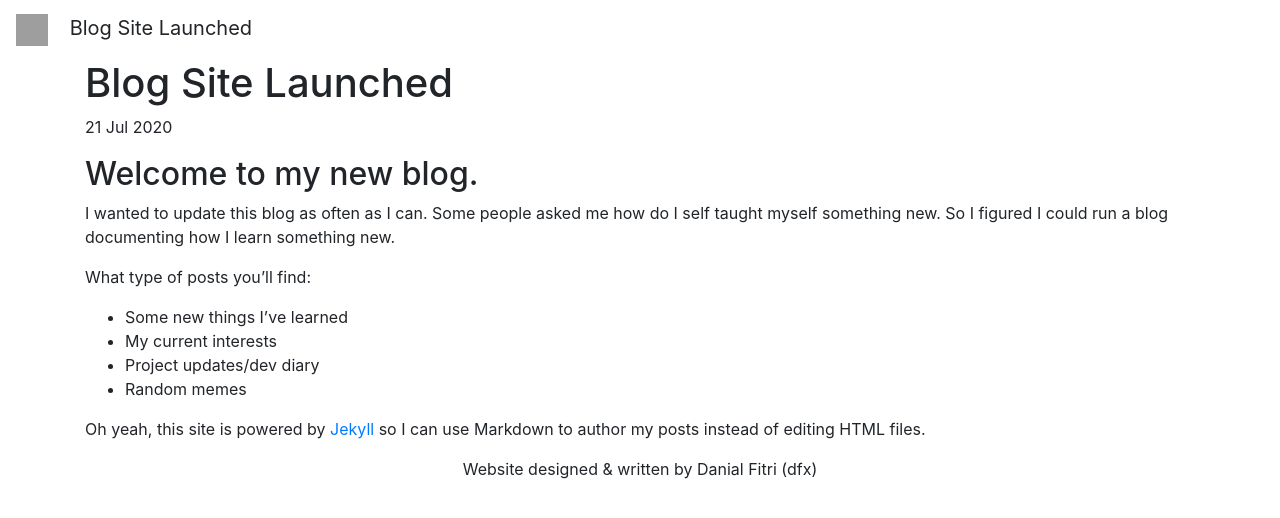
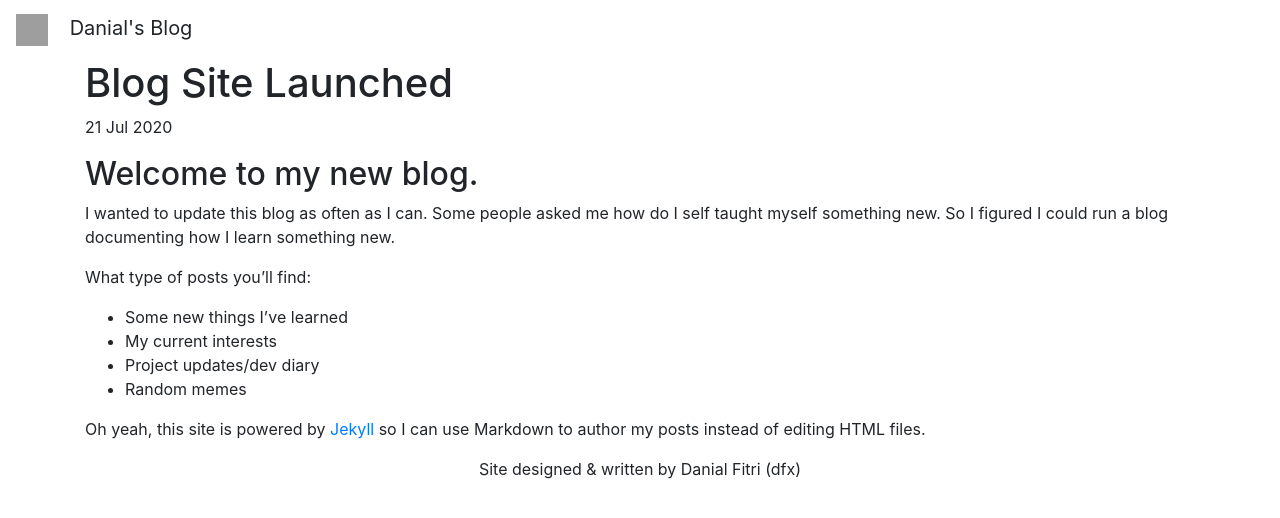
Before and after one commit to dfx81/blog, a Jekyll site: the page built from _posts/2020-07-21-blog-site-launched.md, in a window 1280 px wide. Shown: the top 518 px of the page. Built offline with Jekyll 4.4.1, drawn with Linux system fonts in a browser that asks for light colours; grey boxes are pictures that could not be loaded.

Commit message:
Fixing styling again

```diff
--- a/_layouts/default.html
+++ b/_layouts/default.html
@@ -22,15 +22,15 @@
   <nav class="navbar color-theme">
     <span class="navbar-brand">
       <img src="https://raw.githubusercontent.com/dfx81/dfx81.github.io/master/res/logo.png" width="32" height="32" alt="" loading="lazy"></img>
-      <span class="mx-3">{{ page.title }}</span>
+      <span class="mx-3">Danial's Blog</span>
     </span>
   </nav>
 
-  <div class="color-body">{{ content }}</div>
+  <div>{{ content }}</div>
 
   <footer class="footer color-theme">
     <div class="container text-center">
-      <span>Website designed & written by Danial Fitri (dfx)</span>
+      <span>Site designed & written by Danial Fitri (dfx)</span>
     </div>
   </footer>
 
--- a/_layouts/post.html
+++ b/_layouts/post.html
@@ -2,7 +2,7 @@
 layout: default
 ---
 <div class="container">
-  <h1>{{page.title}}</h1>
+  <h1 class="display-6">{{page.title}}</h1>
   <p class="meta">
     {{page.date | date_to_string}}
   </p>
```
Also changed, not shown: index.html (line endings or trailing spaces).
